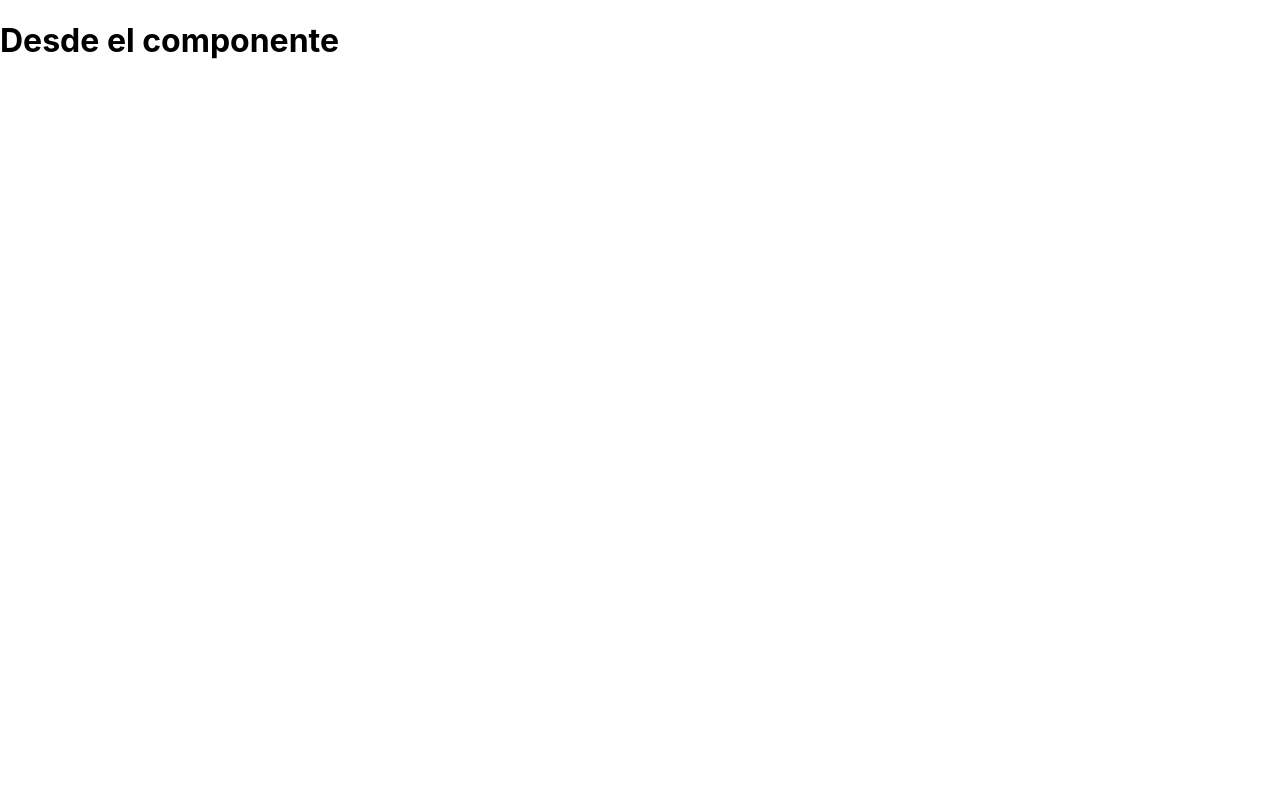
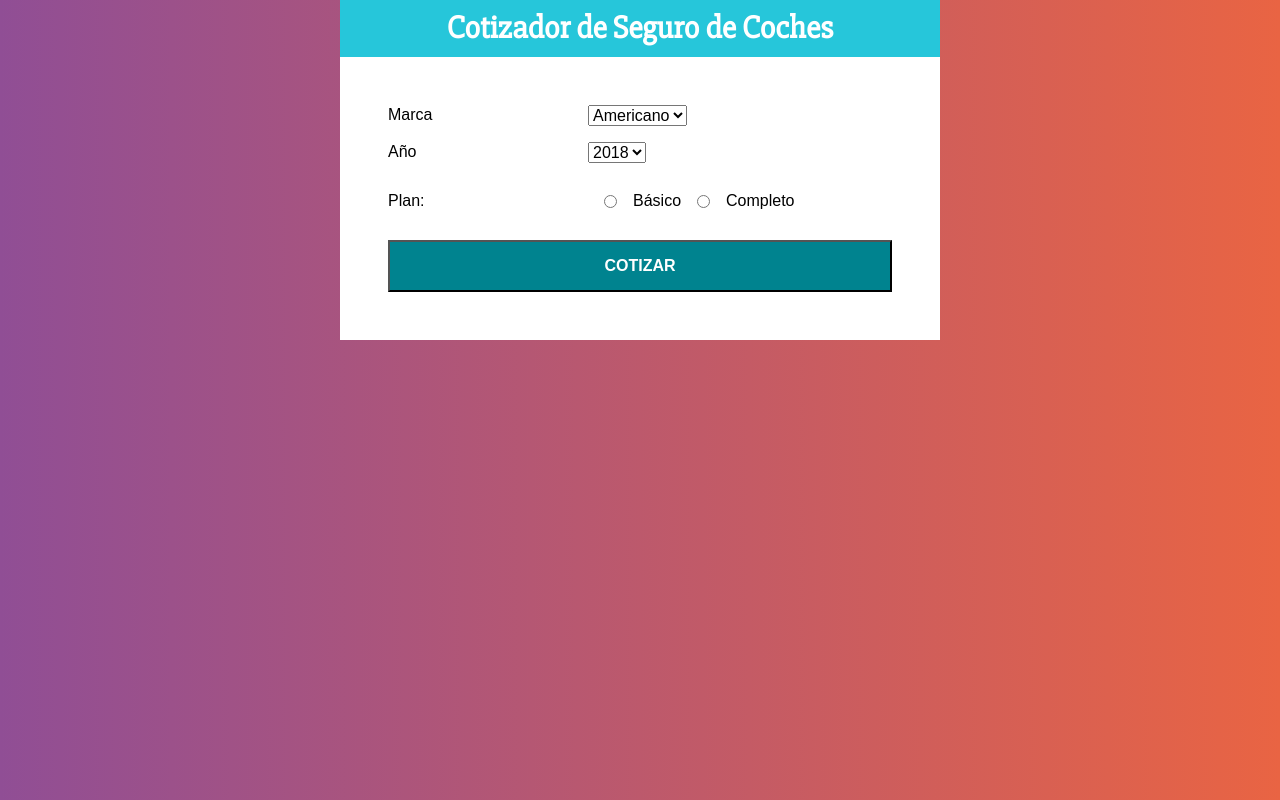
Before and after one commit to armandoltx/cotizador, a React (Create React App) app: page / in a window 1280 px wide. Built offline with nearby package versions, Linux system fonts and the light colour scheme.

Commit message:
Aplicado ref para leer los datos del formulario

```diff
--- a/src/components/App.js
+++ b/src/components/App.js
@@ -1,10 +1,18 @@
 import React, { Component } from 'react';
+import Header from './Header';
+import Formulario from './Formulario';
 
 class App extends Component {
   render() {
     return (
       <div className="contenedor">
-        <h1>Desde el componente</h1>
+        <Header
+          titulo= 'Cotizador de Seguro de Coches'
+        />
+
+        <div className="contenedor-formulario">
+          <Formulario />
+        </div>
       </div>
     );
   }
--- /dev/null
+++ b/src/components/Formulario.js
@@ -0,0 +1,72 @@
+import React, {Component} from 'react';
+
+
+class Formulario extends Component {
+
+  // refs son para leer los valores de los campos de un formulario
+
+  // constructor(props) {
+  //   super(props);
+  //   this.marcaRef = React.createRef();
+  //   this.yearRef = React.createRef();
+  //   this.planBasicoRef = React.createRef();
+  //   this.planCompletoRef = React.createRef();
+  // }
+    // Es lo mismo que si usamos el constructor
+    marcaRef = React.createRef();
+    yearRef = React.createRef();
+    planBasicoRef = React.createRef();
+    planCompletoRef = React.createRef();
+
+  handleCotizarSeguro = (event) => { // al hacer arrow function no necesitamos usar .bind(this) en this.handleCotizarSeguro.bind(this)
+    event.preventDefault();
+    console.log(this.marcaRef.current.value);
+
+    // obtener el objeto
+
+    // enviarlo al componente principal
+  }
+
+
+  render() {
+    return (
+      <form className="cotizar-auto" onSubmit={this.handleCotizarSeguro}>
+        <div className="campo">
+          <label>Marca</label>
+          <select name="marca" ref={this.marcaRef} >
+            <option value="americano">Americano</option>
+            <option value="europeo">Europeo</option>
+            <option value="asiatico">Asiatico</option>
+          </select>
+        </div>
+
+        <div className="campo">
+          <label>Año</label>
+          <select name="year" ref={this.yearRef}>
+            <option value="2018">2018</option>
+            <option value="2017">2017</option>
+            <option value="2016">2016</option>
+            <option value="2015">2015</option>
+            <option value="2014">2014</option>
+            <option value="2013">2013</option>
+            <option value="2012">2012</option>
+            <option value="2011">2011</option>
+            <option value="2010">2010</option>
+            <option value="2009">2009</option>
+            <option value="2008">2008</option>
+          </select>
+        </div>
+        <div className="campo">
+          <label>Plan:</label>
+          <input type="radio" name="plan" value="basico" ref={this.planBasicoRef} /> Básico
+                    <input type="radio" name="plan" value="completo" ref={this.planCompletoRef} /> Completo
+                </div>
+
+        <button type="submit" className="boton">Cotizar</button>
+      </form>
+    );
+  }
+}
+
+
+export default Formulario;
--- /dev/null
+++ b/src/components/Header.js
@@ -0,0 +1,12 @@
+import React from 'react';
+
+const Header = (props) => {
+  return(
+    <header className='top'>
+      <h1>{props.titulo}</h1>
+    </header>
+  );
+}
+
+
+export default Header;
--- a/src/css/index.css
+++ b/src/css/index.css
@@ -1,14 +1,155 @@
+@import url("https://necolas.github.io/normalize.css/8.0.0/normalize.css");
+@import url("https://fonts.googleapis.com/css?family=Slabo+27px");
+
+html {
+  box-sizing: border-box;
+}
 body {
-  margin: 0;
-  padding: 0;
-  font-family: -apple-system, BlinkMacSystemFont, "Segoe UI", "Roboto", "Oxygen",
-    "Ubuntu", "Cantarell", "Fira Sans", "Droid Sans", "Helvetica Neue",
-    sans-serif;
-  -webkit-font-smoothing: antialiased;
-  -moz-osx-font-smoothing: grayscale;
+  background: #e96443;  /* fallback for old browsers */
+  background: -webkit-linear-gradient(to right, #904e95, #e96443);  /* Chrome 10-25, Safari 5.1-6 */
+  background: linear-gradient(to right, #904e95, #e96443);
+  font-family: Arial, Helvetica, sans-serif;
+}
+.contenedor {
+  max-width: 600px;
+  margin: 0 auto;
+}
+.boton {
+  background-color: #00838F!important;
+  font-size: 16px;
+  width: 100%;
+  padding: 15px;
+  color: white;
+  text-transform: uppercase;
+  font-weight: bold;
+}
+.boton:hover {
+  cursor: pointer;
+}
+header {
+  background-color:#26C6DA;
+  padding: 10px;
+  font-weight: bold;
+  color: white;
+}
+header h1 {
+  font-size: 2rem;
+  margin:0;
+  font-family: 'Slabo 27px', serif;
+  text-align: center;
+}
+.contenedor-formulario {
+  background-color: white;
+  padding: 3rem;
 }
 
-code {
-  font-family: source-code-pro, Menlo, Monaco, Consolas, "Courier New",
-    monospace;
+.campo {
+  display: flex;
+  margin-bottom: 1rem;
+  align-items: center;
 }
+.campo label {
+  flex: 0 0 200px;
+}
+.campo input[type="radio"] {
+  margin: 1rem;
+}
+
+.error {
+  background-color: #FBE9E7;
+  border: 1px solid #F4511E;
+  padding: 10px;
+  margin-bottom: 20px;
+  text-align: center;
+  color: #F4511E;
+}
+.correcto {
+  background-color: rgb(211, 249, 187);
+  border: 1px solid rgb(50, 167, 0);
+  padding: 10px;
+  margin-bottom: 20px;
+  text-align: center;
+  color: rgb(4, 150, 50);
+}
+.error p {
+  margin:0;
+}
+.contenido {
+  margin-top: 60px;
+  background-color: white;
+  -webkit-box-shadow: 0px 21px 46px -15px rgba(0,0,0,1);
+  -moz-box-shadow: 0px 21px 46px -15px rgba(0,0,0,1);
+  box-shadow: 0px 21px 46px -15px rgba(0,0,0,1);
+}
+.resultado  {
+  margin-bottom: 40px;
+}
+.resultado div {
+  border: 1px solid #26C6DA;
+  text-align: center;
+  padding: 0  0 20px 0;
+}
+.resultado div p {
+  margin-bottom: 0;
+}
+.resultado div p.header {
+  background-color: #26C6DA;
+  margin-bottom: 10px;
+  color:white;
+  padding: 10px;
+  text-transform: uppercase;
+  font-weight: bold;
+}
+
+
+span.resultado {
+  position: relative;
+  width: 100%;
+}
+
+.resultado-enter {
+  transition: .5s;
+  transform: translateY(120%) ;
+}
+
+.resultado-enter.resultado-enter-active{
+  transform: translateY(120%);
+}
+.resultado-exit{
+  transform: translateY(0);
+  transition:.5s;
+  position : absolute;
+  left: 0;
+  bottom : 0;
+  width: 100%;
+}
+.resultado-exit-active{
+  opacity: 0;
+  transform: translateY(-100%);
+}
+
+
+.gran-total {
+  text-align: center;
+  padding: .5rem;
+  border: 1px solid #26C6DA;
+  background-color: rgb(127, 224, 237);
+  margin-top: 1rem;
+}
+.gran-total p {
+
+}
+
+.resumen {
+  padding: 1rem;
+  text-align: center;
+  background-color: #00838F;
+  color: white;
+  margin-top: 1rem;
+}
+.resumen li {
+  list-style: none;
+}
+.resumen h2 {
+  margin:0 0 1rem 0;
+}
```
